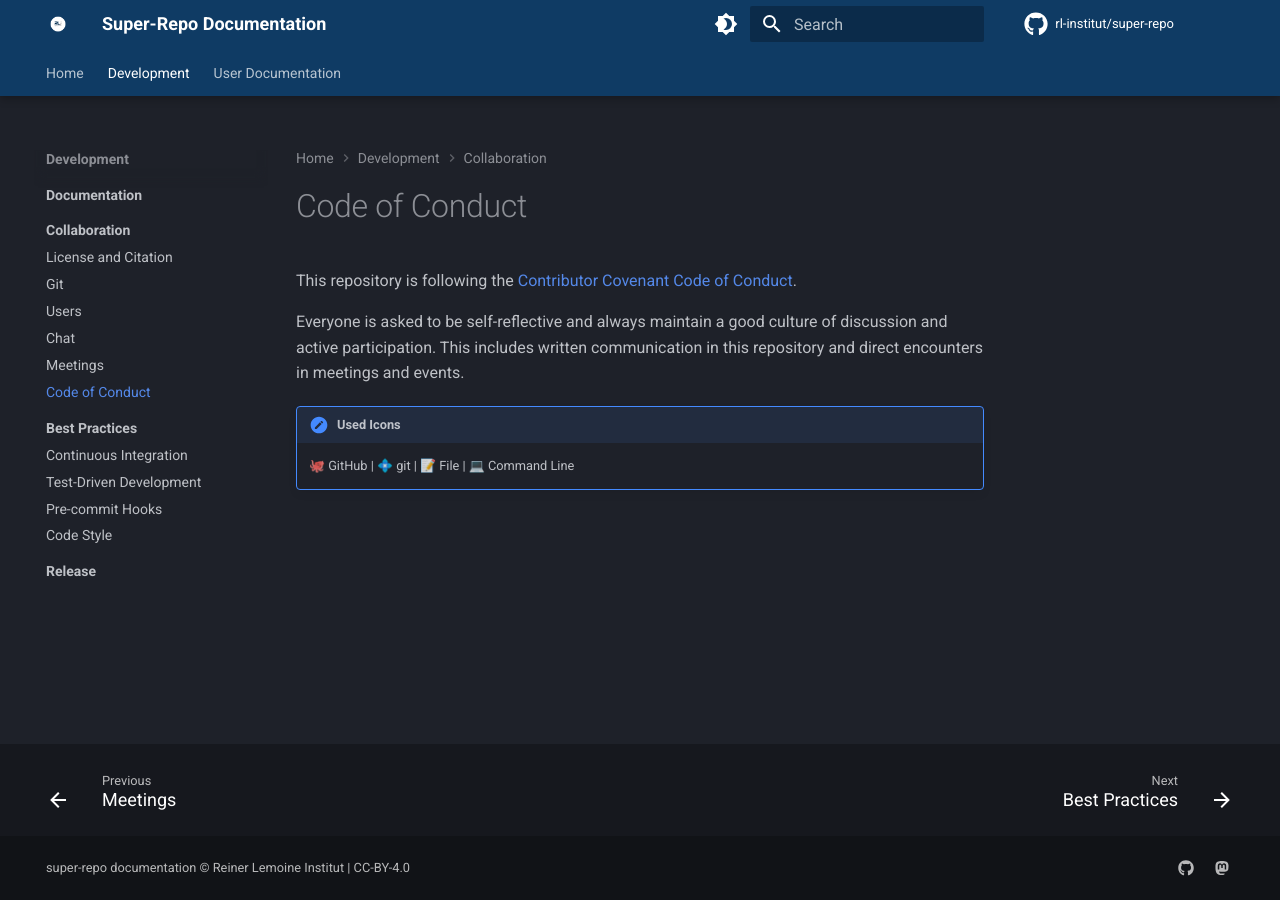
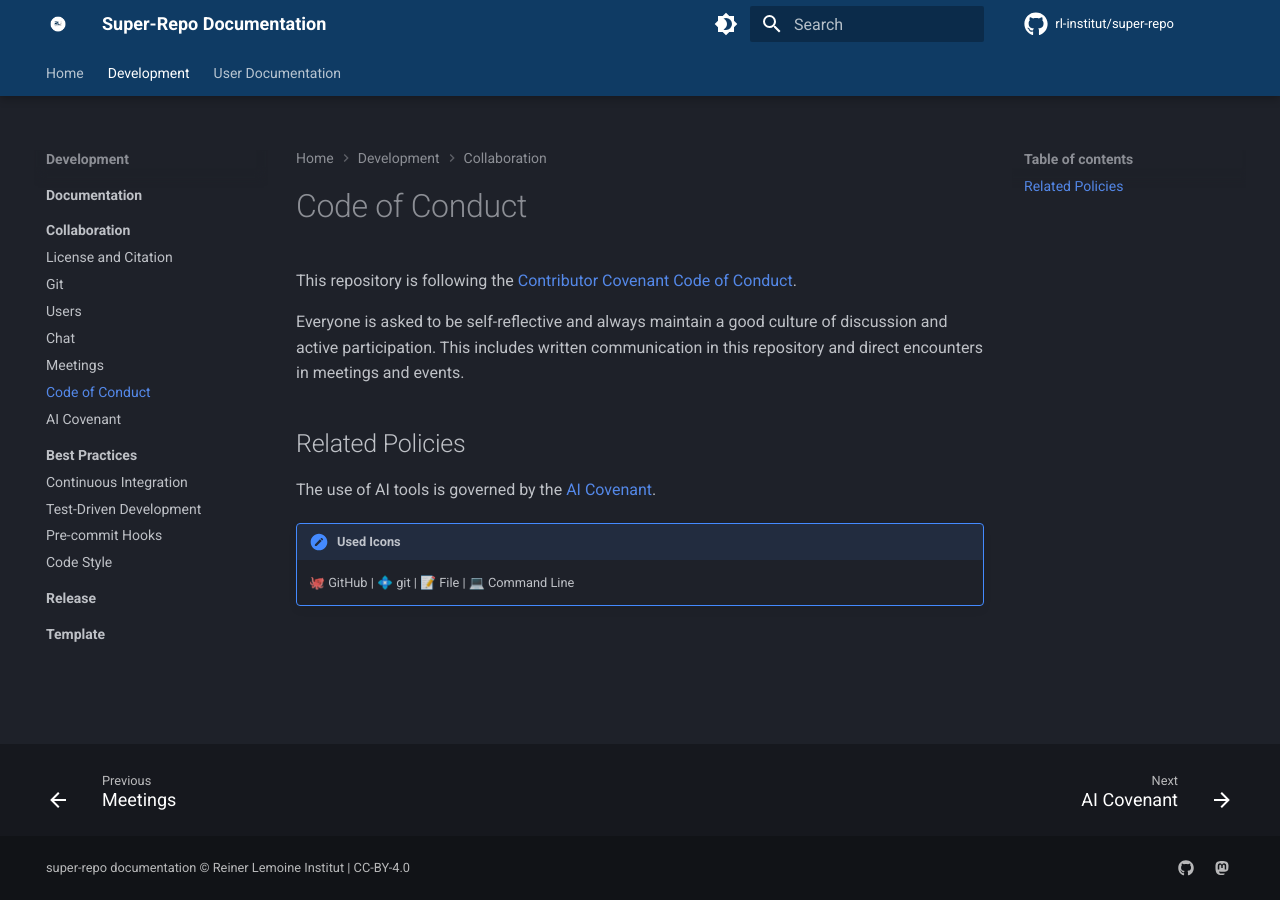
Before and after one commit to rl-institut/super-repo, an MkDocs documentation site: the page built from docs/development/collaboration/code_of_conduct.md, in a window 1280 px wide. Built offline with MkDocs 1.6.1 and Material for MkDocs 9.7.7, drawn with Linux system fonts in a browser that asks for light colours; comment, search, counter and statistics services are not loaded; the version menu is left out.

Commit message:
Add docs for AI covenant and template #101

```diff
--- a/docs/development/collaboration/code_of_conduct.md
+++ b/docs/development/collaboration/code_of_conduct.md
@@ -6,5 +6,9 @@ Everyone is asked to be self-reflective and always maintain a good culture
 of discussion and active participation.
 This includes written communication in this repository and direct encounters in meetings and events.
 
+## Related Policies
+
+The use of AI tools is governed by the [AI Covenant](https://rl-institut.github.io/super-repo/develop/development/collaboration/ai_covenant/).
+
 !!! note "Used Icons"
     🐙 GitHub | 💠 git | 📝 File | 💻 Command Line
--- a/mkdocs.yml
+++ b/mkdocs.yml
@@ -86,6 +86,7 @@ nav:
       - Chat: development/collaboration/chat.md
       - Meetings: development/collaboration/meeting.md
       - Code of Conduct: development/collaboration/code_of_conduct.md
+      - AI Covenant: development/collaboration/ai_covenant.md
     - Best Practices:
       - development/best-practice/index.md
       - Continuous Integration: development/best-practice/continuous_integration.md
@@ -94,6 +95,8 @@ nav:
       - Code Style: development/best-practice/code_style.md
     - Release:
       - development/release/index.md
+    - Template:
+      - development/template/index.md
   - User Documentation:
     - Install:
       - user_documentation/install/index.md
```
Also changed, not shown: docs/development/collaboration/ai_covenant.md (added, +32 -0 lines), docs/development/collaboration/index.md (+1 -0 lines), docs/development/template/index.md (added, +13 -0 lines), docs/index.md (+1 -0 lines).
